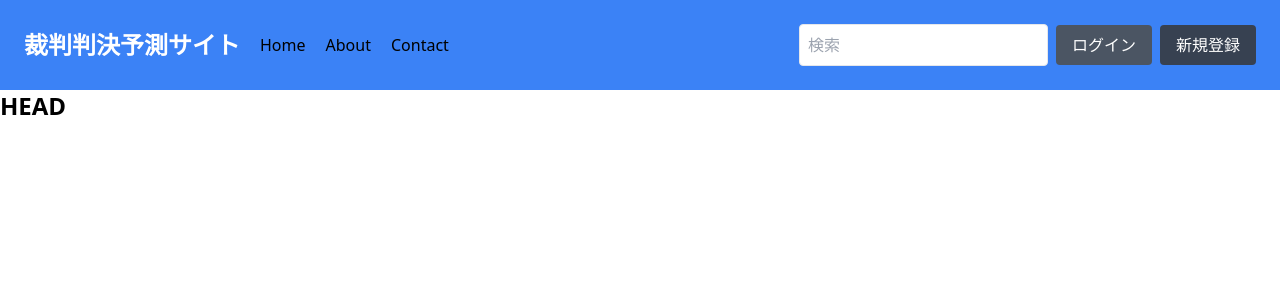
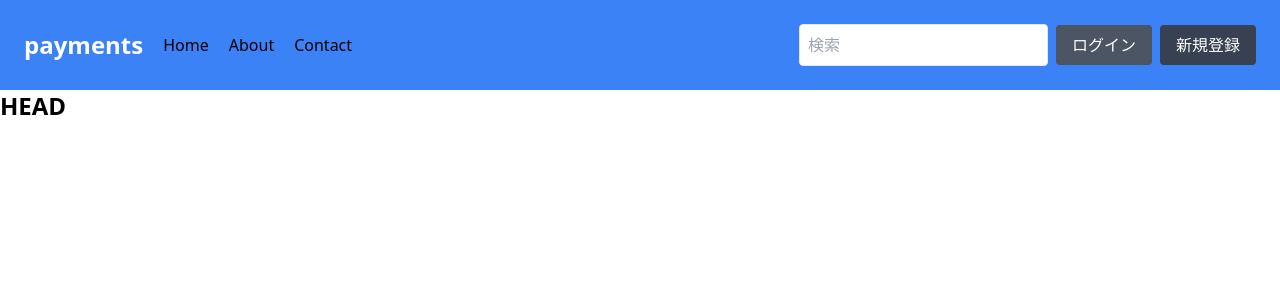
Before and after one commit to jpgits/tail-flask, a Flask app: page / in a window 1280 px wide. Shown: the top 300 px of the page. Run offline with Flask 3, Linux system fonts and the light colour scheme; style sheets or scripts are compiled from the project's sources; parts of the project's set-up code (start-up, migrations or seed data) failed here and were passed over.

Commit message:
branch-test

```diff
--- a/templates/layout.html
+++ b/templates/layout.html
@@ -9,7 +9,7 @@
 <body>
   <header class="bg-blue-500 flex justify-between items-center p-6">
     <div class="flex items-center">
-    <div class="text-white font-bold text-2xl">裁判判決予測サイト</div>
+    <div class="text-white font-bold text-2xl">payments</div>
     <nav class="ml-5">
       <ul class="flex space-x-5">
         <li class="hover:text-gray-200"><a href="/">Home</a></li>
```
Also changed, not shown: 1 other file.
